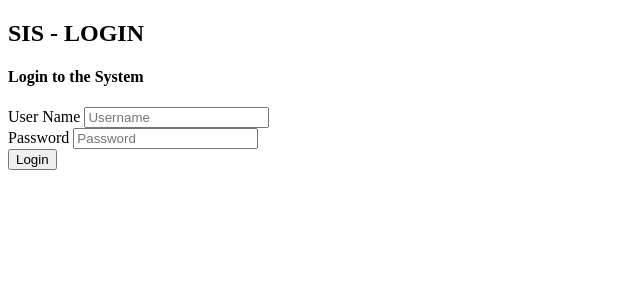
After one commit to Matt-di/Matt-di, a PHP site: page /login.php in a window 1280 px wide. The commit adds this page. Shown: the top 300 px of the page, without its empty margins (0-640 px from the left). Run offline with PHP 8.4, Linux system fonts and the light colour scheme.

Commit message:
Created two files login and config and added login form

```diff
--- /dev/null
+++ b/config.php
@@ -0,0 +1,9 @@
+<?php
+$host = 'localhost';
+$username="root";
+$password = "";
+$dbname = "smart_irrigation";
+$conn = new mysqli($host,$username,$password,$dbname);
+if(!$conn){
+    die("Cannot create connection to the database for the moment");
+}
--- /dev/null
+++ b/login.php
@@ -0,0 +1,49 @@
+<?php
+include("config.php");
+?>
+<!DOCTYPE html>
+<html lang="en">
+<head>
+    <meta charset="UTF-8">
+    <meta http-equiv="X-UA-Compatible" content="IE=edge">
+    <meta name="viewport" content="width=device-width, initial-scale=1.0">
+    <title>Login-Smart Irrigation System</title>
+</head>
+<body>
+    <header>
+        <div>
+            <h2>SIS - LOGIN </h2>
+        </div>
+    </header>
+
+    <main>
+        <section id="login_section">
+            <div class="si-login-wrapper">
+                <div class="si-login-header">
+                <h4>Login to the System</h4>
+                </div>
+                <div class="si-login-body">
+                    <div class="si-form">
+                        <form id="sis-loginform" name="sis-loginform" method="POST" action="actions.php">
+                            <div class="sis-formgroup">
+                                <label for="sis-username">User Name</label>
+                                <input placeholder="Username" id="sis-username" name="sis-username" type="text" minlength="5"/>
+                            </div>
+                            <div class="sis-formgroup">
+                                <label for="sis-password">Password</label>
+                                <input placeholder="Password" id="sis-password" name="sis-password" type="password" minlength="5"/>
+                            </div>
+                            <div class="sis-formactions">
+                                <input type="hidden" name="page" value="login"/>
+                                <input type="hidden" name="action" value="login"/>
+                                <input type="submit" name="sis-submit" value="Login"/>
+
+                            </div>
+                        </form>
+                    </div>
+                </div>
+            </div>
+        </section>
+    </main>
+</body>
+</html>
```
Also changed, not shown: index.css (+20 -11 lines), index.php (+6 -4 lines).
